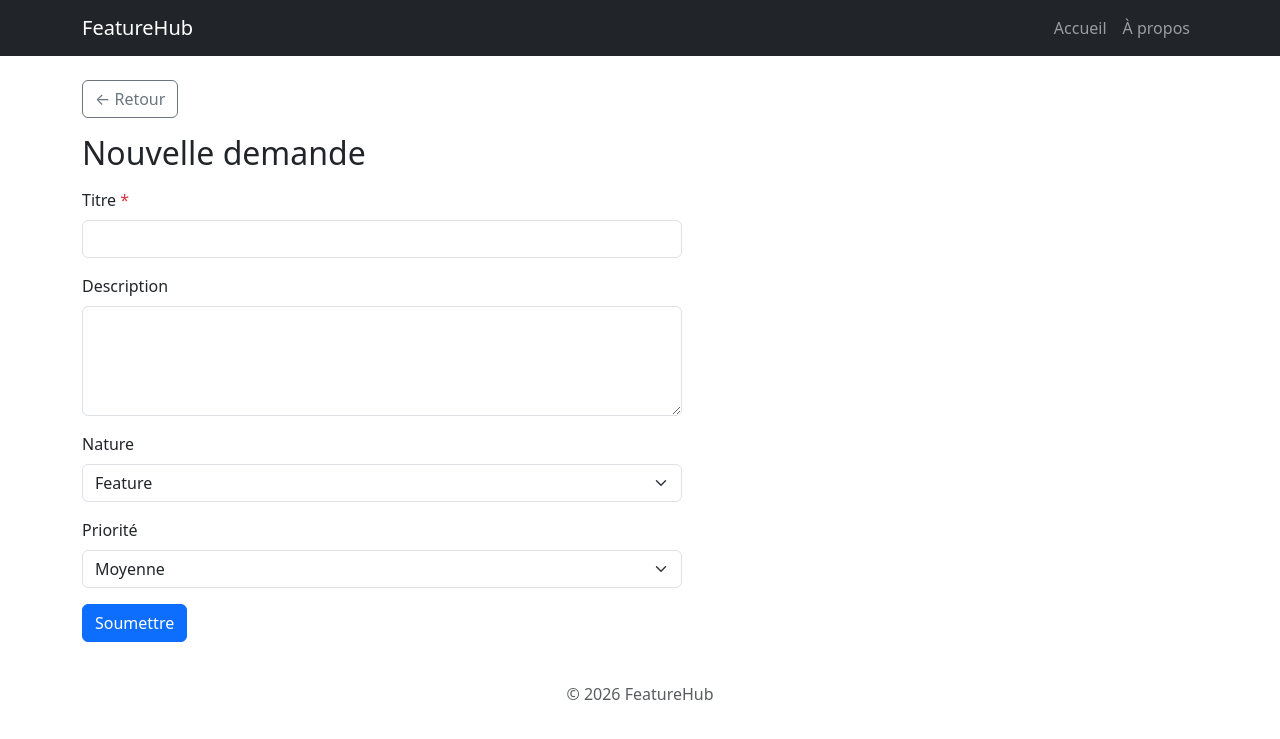
After one commit to ahmetkusay-demir-vinci/Archiweb_Tp, a Flask app: template featureHub_app/templates/add_feature.html in a window 1280 px wide. The commit adds this page. Shown: the top 739 px of the page. Run offline with Flask 3, Linux system fonts and the light colour scheme; the template is opened without the code that fills it, so the values that code supplies are empty.

Commit message:
add : theorie s5_s6

```diff
--- /dev/null
+++ b/featureHub_app/templates/add_feature.html
@@ -0,0 +1,44 @@
+{% extends 'base.html' %}
+
+{% block title %}Ajouter une demande — FeatureHub{% endblock %}
+
+{% block content %}
+    <a href="{{ url_for('index') }}" class="btn btn-outline-secondary mb-3">← Retour</a>
+    <h2>Nouvelle demande</h2>
+
+    <form method="POST" class="mt-3" style="max-width: 600px;">
+        <!-- Titre -->
+        <div class="mb-3">
+            <label for="title" class="form-label">Titre <span class="text-danger">*</span></label>
+            <input type="text" class="form-control" id="title" name="title" maxlength="100" required>
+        </div>
+
+        <!-- Description -->
+        <div class="mb-3">
+            <label for="description" class="form-label">Description</label>
+            <textarea class="form-control" id="description" name="description" rows="4"></textarea>
+        </div>
+
+        <!-- Nature -->
+        <div class="mb-3">
+            <label for="nature" class="form-label">Nature</label>
+            <select class="form-select" id="nature" name="nature">
+                <option value="Feature">Feature</option>
+                <option value="Bug">Bug</option>
+                <option value="Amélioration">Amélioration</option>
+            </select>
+        </div>
+
+        <!-- Priorité -->
+        <div class="mb-3">
+            <label for="priority" class="form-label">Priorité</label>
+            <select class="form-select" id="priority" name="priority">
+                <option value="Haute">Haute</option>
+                <option value="Moyenne" selected>Moyenne</option>
+                <option value="Basse">Basse</option>
+            </select>
+        </div>
+
+        <button type="submit" class="btn btn-primary">Soumettre</button>
+    </form>
+{% endblock %}
--- a/featureHub_app/templates/base.html
+++ b/featureHub_app/templates/base.html
@@ -26,6 +26,17 @@
     </nav>
 
     <main class="container my-4">
+        {% with messages = get_flashed_messages(with_categories=true) %}
+            {% if messages %}
+                {% for category, message in messages %}
+                    <div class="alert alert-{{ category }} alert-dismissible fade show" role="alert">
+                        {{ message }}
+                        <button type="button" class="btn-close" data-bs-dismiss="alert"></button>
+                    </div>
+                {% endfor %}
+            {% endif %}
+        {% endwith %}
+
         {% block content %}{% endblock %}
     </main>
 
--- a/featureHub_app/templates/index.html
+++ b/featureHub_app/templates/index.html
@@ -5,6 +5,11 @@
 {% endblock %}
 
 {% block content %}
+    <!-- Bouton ajout -->
+    <div class="mb-3">
+        <a href="{{ url_for('add_feature') }}" class="btn btn-primary">+ Ajouter une demande</a>
+    </div>
+
     <!-- Statistiques -->
     <div class="mb-4">
         <h2>Tableau de bord</h2>
```
Also changed, not shown: featureHub_app/app.py (+27 -1 lines).
